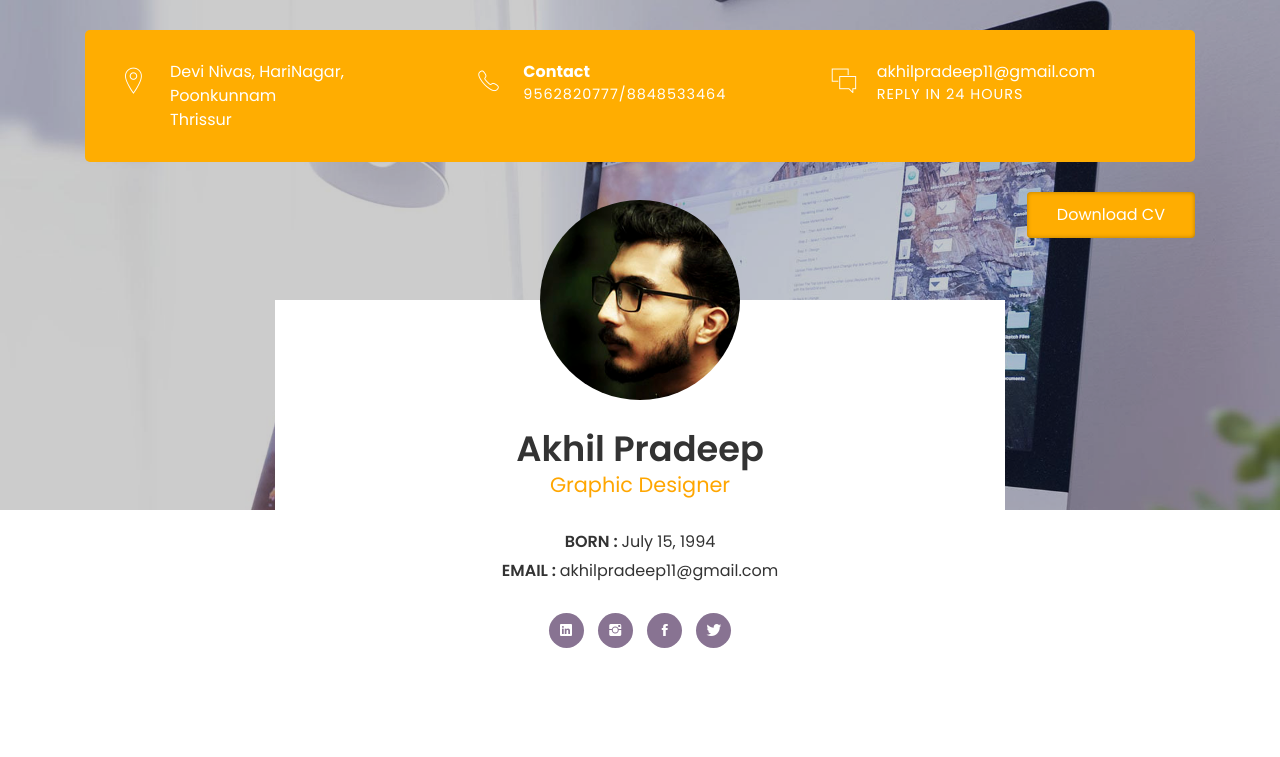
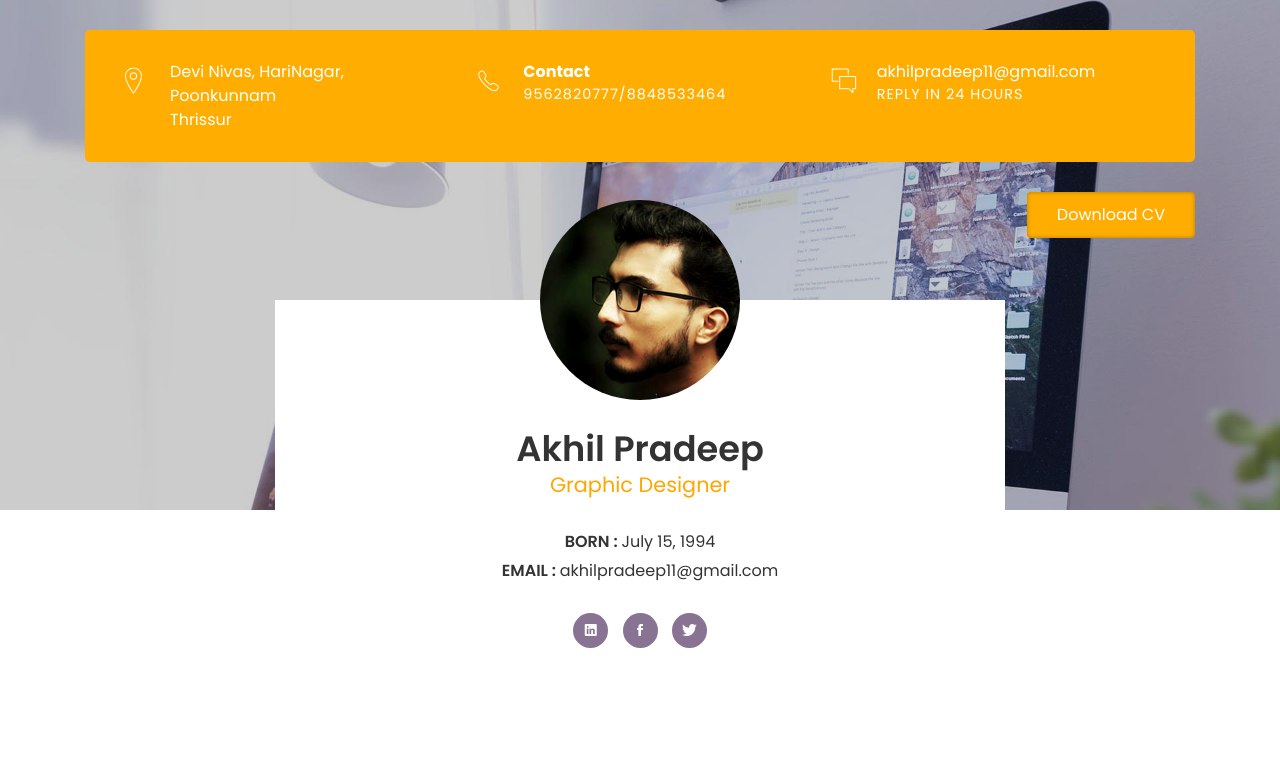
Before and after one commit to akhilprkp/akhilprkp.github.io, a plain HTML site: page index.html in a window 1280 px wide. Shown: the top 757 px of the page. Drawn offline with Linux system fonts and the light colour scheme; files whose address does not match are found by name.

Commit message:
Update index.html

```diff
--- a/index.html
+++ b/index.html
@@ -85,7 +85,7 @@ HariNagar, Poonkunnam
 						<ul class="social-icons">
 
 							<li><a href="#"><i class="ion-social-linkedin"></i></a></li>
-							<li><a href="#"><i class="ion-social-instagram"></i></a></li>
+
 							<li><a href="#"><i class="ion-social-facebook"></i></a></li>
 							<li><a href="#"><i class="ion-social-twitter"></i></a></li>
 						</ul>
```
